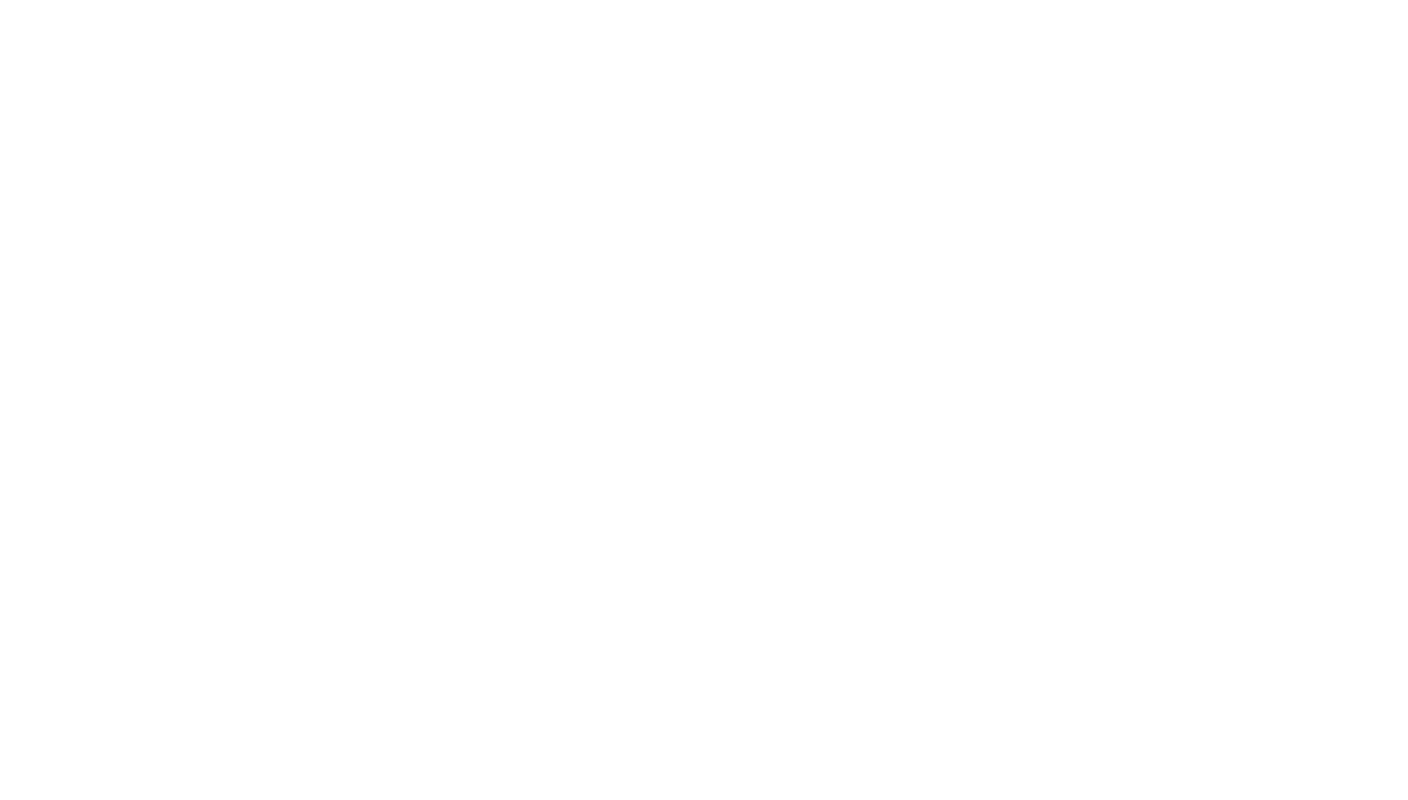
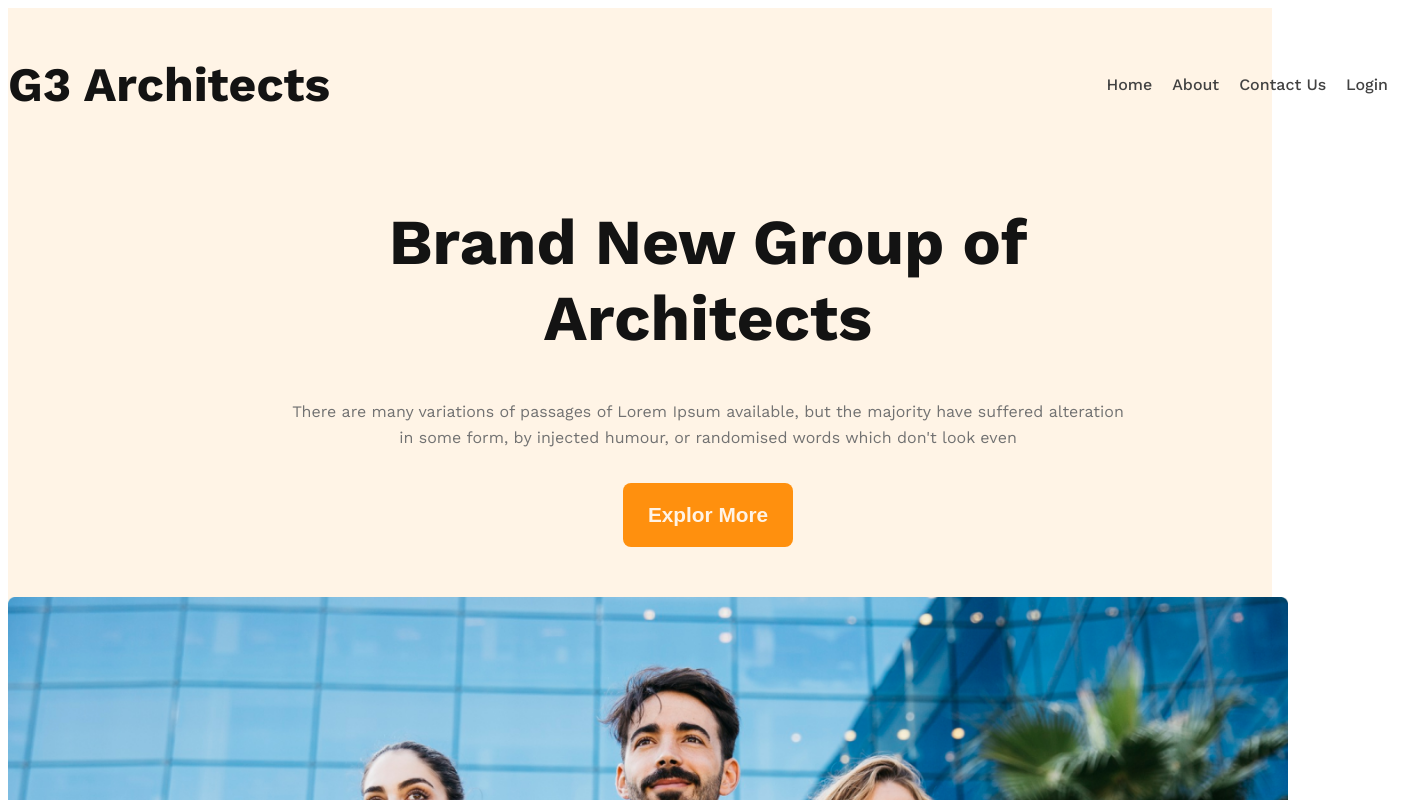
Before and after one commit to msmahfuz3140/g3-architects-code, a plain HTML site: page index.html in a window 1280 px wide. Shown: the top 800 px of the page, 1408 px wide, since content can reach past the window. Drawn offline with nearby package versions, Linux system fonts and the light colour scheme.

Commit message:
design navbar and banner

```diff
--- a/index.html
+++ b/index.html
@@ -13,11 +13,28 @@
 
 </head>
 
-<body>
-    <header>
-        <nav class="navbar">
-            <h3 class="brand"></h3>
+<body class="work-sans-font">
+    <header class="container">
+        <nav class="navbar display-flex">
+            <h3 class="brand">G3 Architects</h3>
+            <ul class="display-flex">
+                <li><a href="">Home</a></li>
+                <li><a href="">About</a></li>
+                <li><a href="">Contact Us</a></li>
+                <li><a href="">Login</a></li>
+
+            </ul>
         </nav>
+        <div class="banner">
+            <div class="banner-content">
+                <h1 class="banner-title">Brand New
+                    Group of Architects </h1>
+                <p>There are many variations of passages of Lorem Ipsum available, but the majority have suffered
+                    alteration in some form, by injected humour, or randomised words which don't look even</p>
+                <button class="btn-primary">Explor More</button>
+            </div>
+            <img class="banner-image" src="images/banner.png" alt="">
+        </div>
 
     </header>
     <main>
--- a/styles/style.css
+++ b/styles/style.css
@@ -2,3 +2,75 @@
 .work-sans-font{
   font-family: "Work Sans", sans-serif;
 }
+
+/* shared style  */
+
+.btn-primary{
+    background-color: #FF900E;
+    color: rgba(255, 255, 255, 0.894);
+    font-size: 1.3rem;
+    font-weight: 600;
+    padding: 20px 25px;
+    border-radius: 8px;
+    border: none;
+}
+
+/* body style  */
+
+/* head style  */
+
+.display-flex{
+    display: flex;
+}
+.navbar{
+    justify-content: space-between;
+    align-items: center;
+}
+.navbar .brand {
+    font-size: 3rem;
+    font-weight: bold;
+    color: #131313;
+}
+.navbar ul li{
+    list-style: none;
+    margin-right: 20px;
+}
+.navbar ul a {
+    text-decoration: none;
+    color: #424242;
+    font-weight: 500;
+}
+.container{
+    background-color: rgba(255, 144, 14, 0.1);
+}
+.navbar, .banner{
+    width: 1400px;
+    margin: 0 auto;
+}
+/* banner style  */
+
+.banner-content{
+    max-width: 850px;
+    margin: 0 auto;
+    text-align: center;
+    margin-bottom: 50px;
+}
+.banner-title {
+    font-size: 4rem;
+    font-weight: bold;
+    color: #131313;
+}
+.banner-content p{
+    color: #727272;
+    font-size: 1rem;
+    line-height: 26px;
+    margin-bottom: 32px;
+}
+.banner-image{
+    width: 100vw;
+}
+/* nav style  */
+
+/* main style  */
+
+/* footer style  */
```
